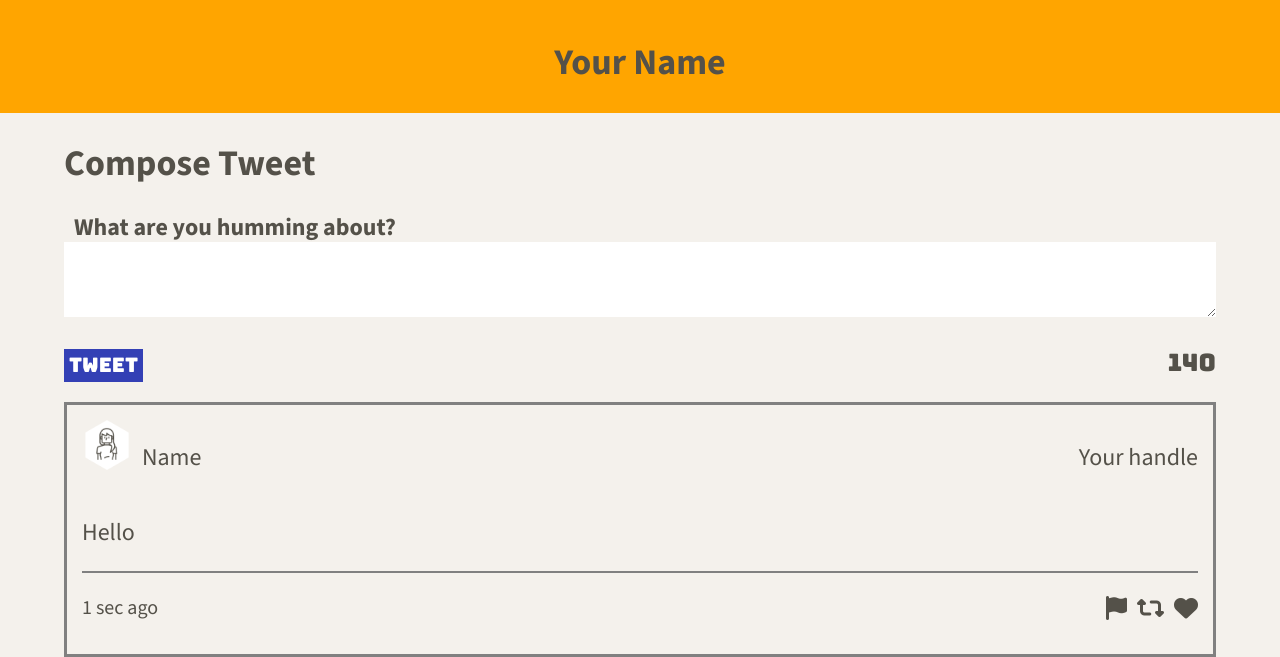
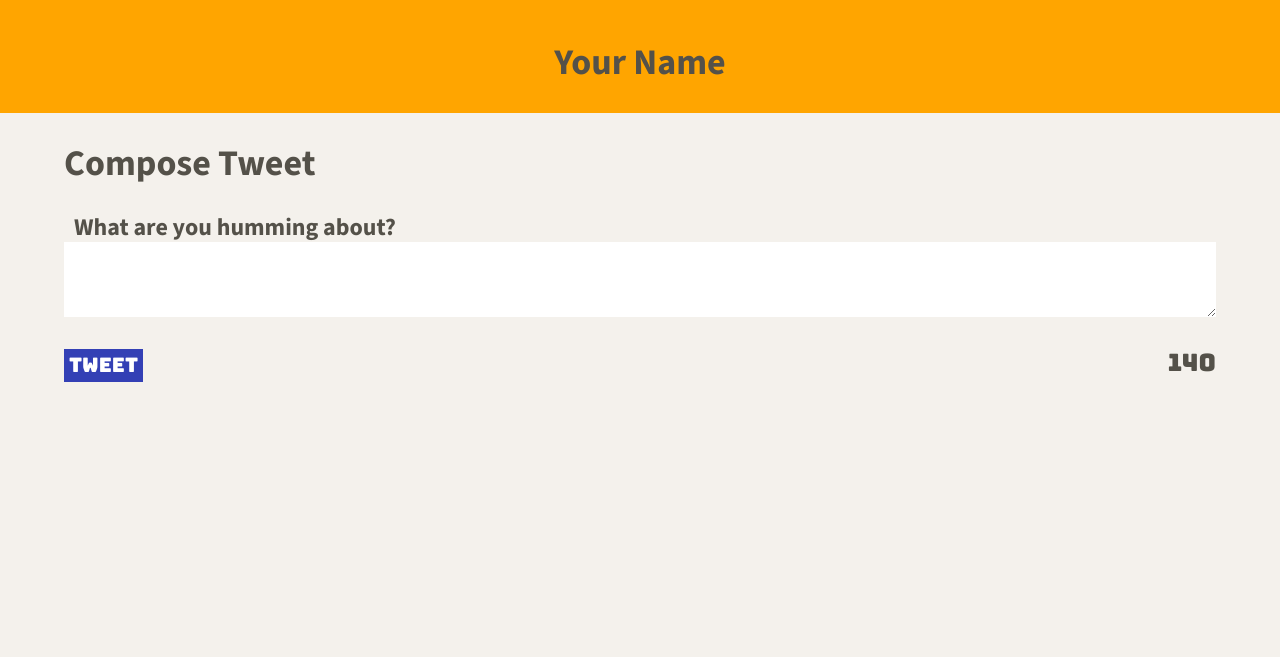
Before and after one commit to Abubakar-Shehu/tweeter, a website: page public/index.html in a window 1280 px wide. Shown: the part 242-899 px from the top of the page. After the commit the page ends 800 px from the top, so only its background shows below. Drawn offline with nearby package versions, Linux system fonts and the light colour scheme; no server answers.

Commit message:
Refactored inline with recommendation from a mentor

```diff
--- a/public/index.html
+++ b/public/index.html
@@ -65,28 +65,6 @@
       </form>
     </section>
     <section class="tweet-container">
-      <article>
-        <header class="tweet-header">
-          <div class="profile-picture">
-            <img src="/images/profile-hex.png" width="50" height="50">
-            <p>Name</p>
-          </div>
-          <div class="profile-handle">
-            <p>Your handle</p>
-          </div>
-        </header>
-        <div>
-          <p>Hello</p>
-        </div>
-        <footer>
-          <p>1 sec ago</p>
-          <div class="engagement">
-            <i class="fa-solid fa-flag"></i>
-            <i class="fa-solid fa-retweet"></i>
-            <i class="fa-solid fa-heart"></i>
-          </div>
-        </footer>
-      </article>
     </section>
   </main>
 </body>
--- a/public/scripts/client.js
+++ b/public/scripts/client.js
@@ -10,12 +10,11 @@ $(document).ready(function() {
 
     const formData = $(this).serialize();
 
-    $("#tweet-text").val("")
-
     $.ajax({ url: '/api/tweets' ,method: 'POST', data: formData })
       .then((response) => {
         const newTweet = createTweetElement(response)
         $('.tweet-container').prepend(newTweet)
+        $("#tweet-text").val("")
       })
       .catch((error) => {
         console.log(error)
```
